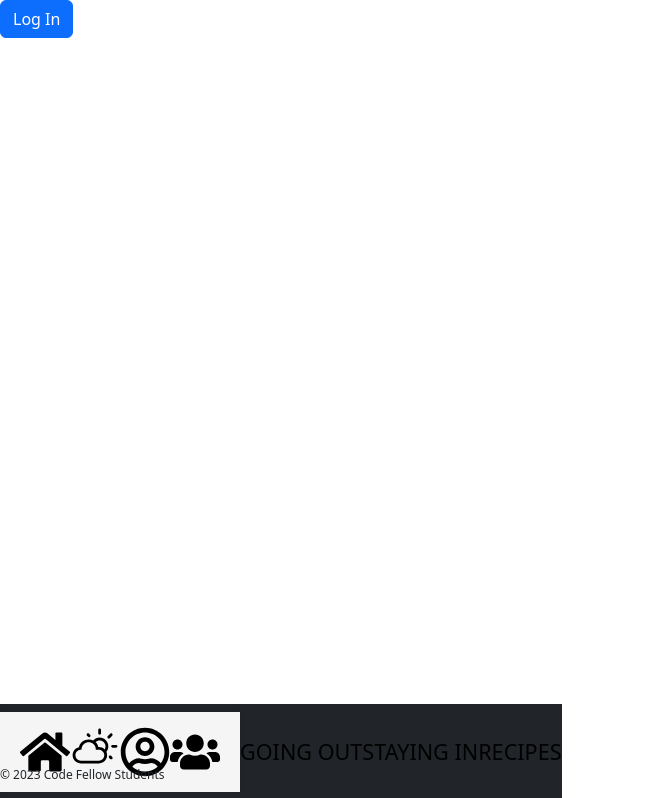
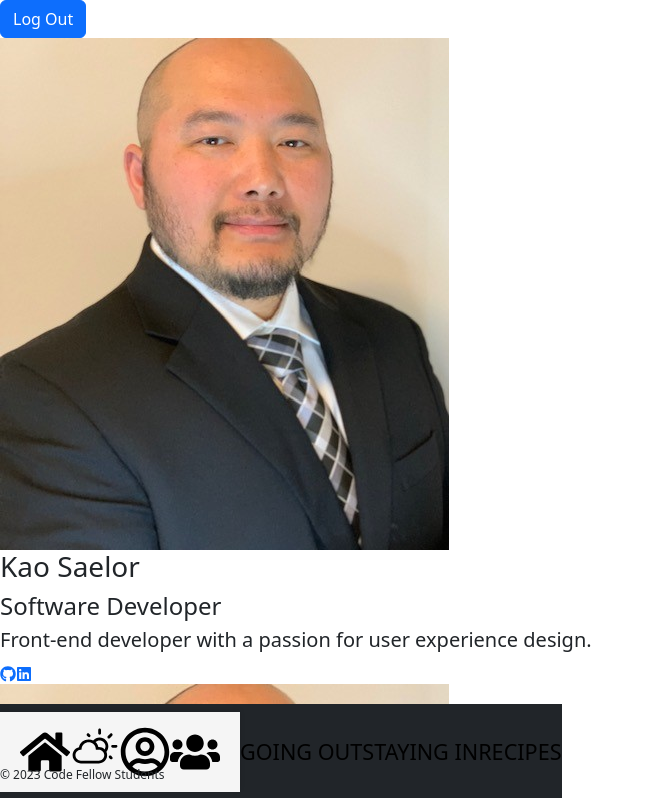
Before and after one commit to Date-Planner/React_DateNightApp-, a React (Create React App) app: page /team in a window 1280 px wide. Shown: the top 798 px of the page, without its empty margins (0-654 px from the left). Built offline with nearby package versions, Linux system fonts and the light colour scheme; no server answers.

Commit message:
removed need to be logged in for page access

```diff
--- a/src/App.js
+++ b/src/App.js
@@ -59,7 +59,8 @@ class App extends React.Component {
       <>
         <Router>
           {
-            this.props.auth0.isAuthenticated ?
+            // this.props.auth0.isAuthenticated ?
+            true ?
               <>
               <div className='headerDiv flex-container'>
                 <TempProfile />
--- a/src/components/Nav.js
+++ b/src/components/Nav.js
@@ -17,7 +17,7 @@ class Nav extends React.Component {
         <Navbar collapseOnSelect expand="lg" bg="dark" variant="dark">
           <div className="nav-items">
           {/* <Navbar.Brand><img src={sweetspotlogo} alt="Sweet Spot Logo" className="nav-logo" /></Navbar.Brand> */}
-            <NavItem><Link to="home" style={{ color: 'black' }} className="nav-link"><FaHome /></Link></NavItem>
+            <NavItem><Link to="/" style={{ color: 'black' }} className="nav-link"><FaHome /></Link></NavItem>
             <NavItem><Link to="weather" style={{ color: 'black' }} className="nav-link"><WiDayCloudy /></Link></NavItem>
             <NavItem><Link to="profile" style={{ color: 'black' }} className="nav-link"><FaRegUserCircle /></Link></NavItem>
             <NavItem><Link to="team" style={{ color: 'black' }} className="nav-link"><FaUsers /></Link></NavItem>
```
